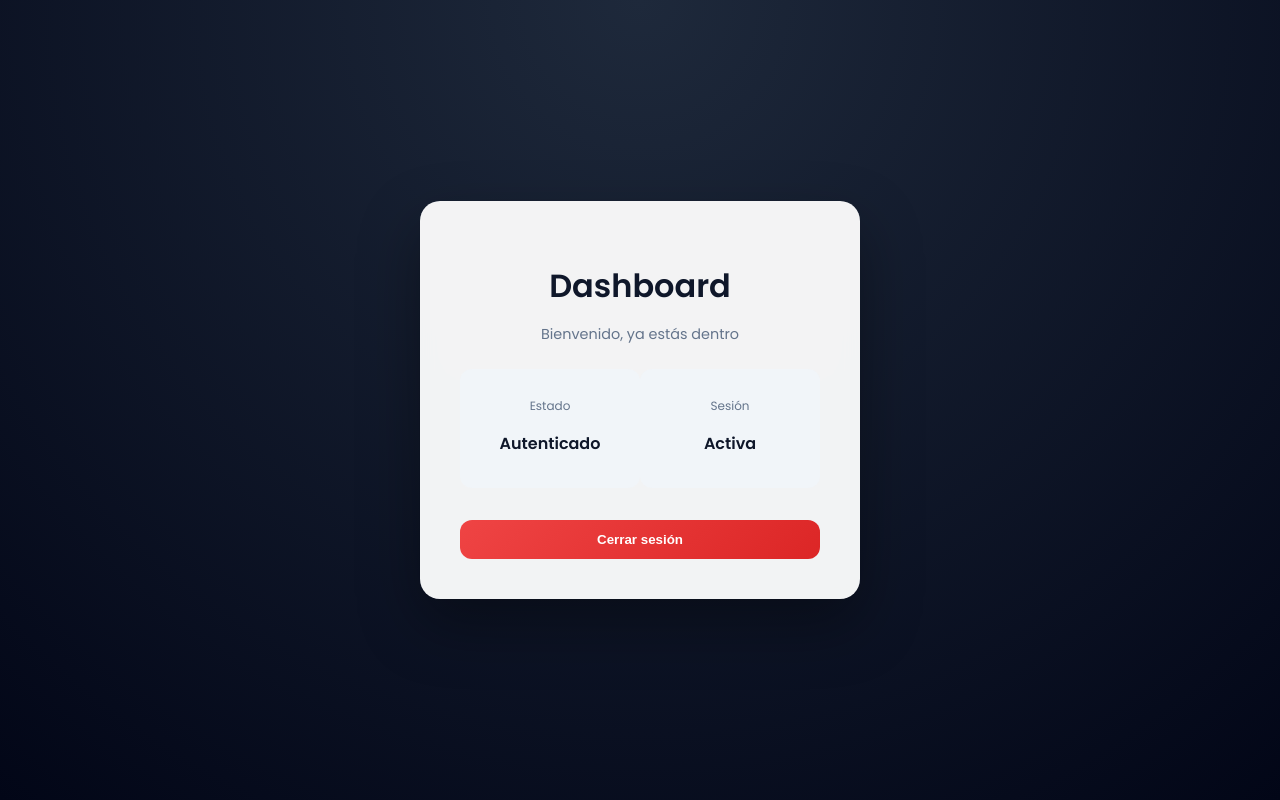
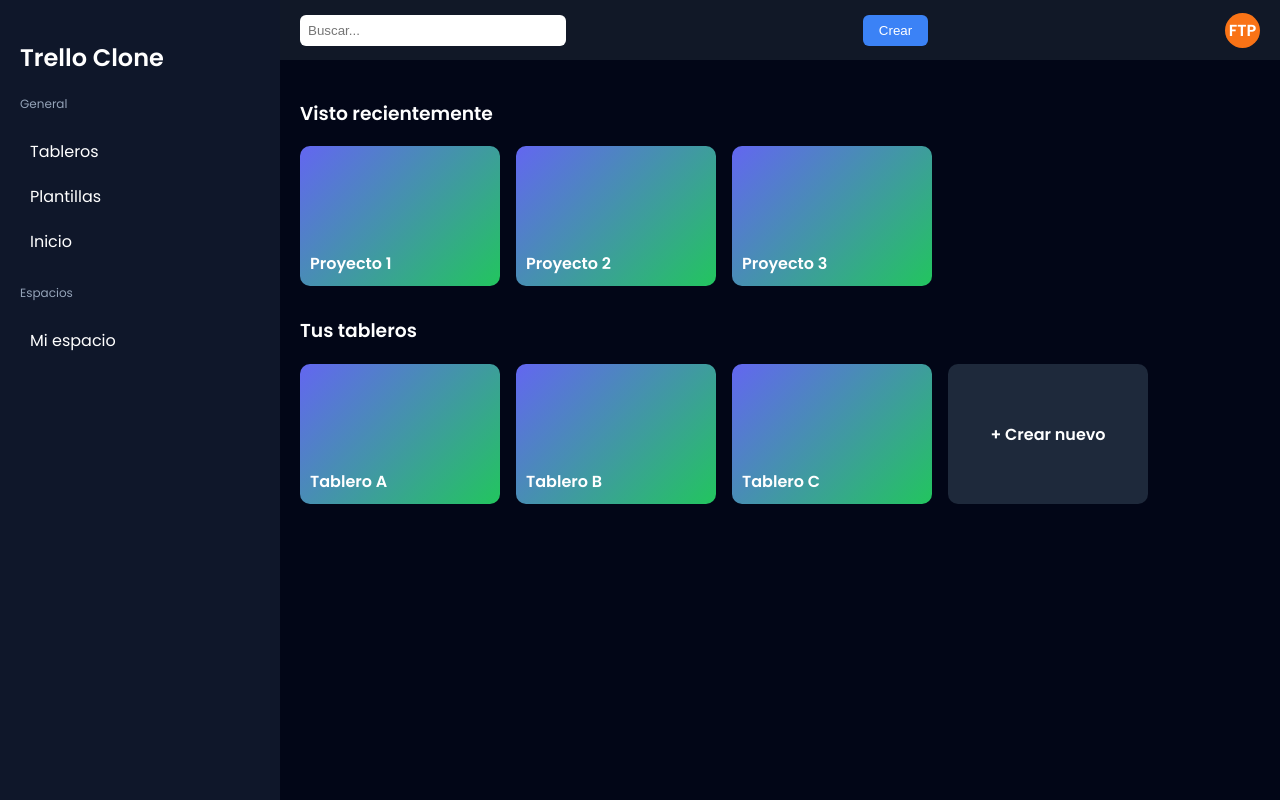
Before and after one commit to fbzinpy/trello_clone, a Vue app in the folder frontweb/: page /dashboard in a window 1280 px wide. Built offline with nearby package versions, Linux system fonts and the light colour scheme.

Commit message:
primer dashboard después de login

```diff
--- a/frontweb/src/App.vue
+++ b/frontweb/src/App.vue
@@ -1,3 +1,10 @@
 <template>
   <router-view />
 </template>
+
+<style>
+body {
+  margin: 0;
+  padding: 0;
+}
+</style>
--- a/frontweb/src/views/Dashboard.vue
+++ b/frontweb/src/views/Dashboard.vue
@@ -1,34 +1,72 @@
 <template>
-  <div class="container">
-    <div class="card">
-      <div class="header">
-        <h1>Dashboard</h1>
-        <p>Bienvenido, ya estás dentro</p>
-      </div>
+  <div class="layout">
+    <aside class="sidebar">
+      <h2 class="logo">Trello Clone</h2>
 
-      <div class="content">
-        <div class="info">
-          <p class="label">Estado</p>
-          <p class="value">Autenticado</p>
+      <nav>
+        <p class="menu-title">General</p>
+        <ul>
+          <li>Tableros</li>
+          <li>Plantillas</li>
+          <li>Inicio</li>
+        </ul>
+
+        <p class="menu-title">Espacios</p>
+        <ul>
+          <li>Mi espacio</li>
+        </ul>
+      </nav>
+    </aside>
+
+    <div class="main">
+      <header class="header">
+        <input type="text" placeholder="Buscar..." class="search" />
+        <button class="create">Crear</button>
+
+        <div class="profile" @click="toggleMenu">
+          FTP
+          <div v-if="open" class="dropdown">
+            <p class="email">fabiusc1855@gmail.com</p>
+            <hr />
+            <p class="item">Perfil</p>
+            <p class="item">Configuración</p>
+            <p class="item" @click="logout">Cerrar sesión</p>
+          </div>
+        </div>
+      </header>
+
+      <section class="content">
+        <h3>Visto recientemente</h3>
+
+        <div class="cards">
+          <div class="card">Proyecto 1</div>
+          <div class="card">Proyecto 2</div>
+          <div class="card">Proyecto 3</div>
         </div>
 
-        <div class="info">
-          <p class="label">Sesión</p>
-          <p class="value">Activa </p>
+        <h3 style="margin-top: 30px;">Tus tableros</h3>
+
+        <div class="cards">
+          <div class="card">Tablero A</div>
+          <div class="card">Tablero B</div>
+          <div class="card">Tablero C</div>
+          <div class="card add">+ Crear nuevo</div>
         </div>
-      </div>
-
-      <button class="logout" @click="logout">
-        Cerrar sesión
-      </button>
+      </section>
     </div>
   </div>
 </template>
 
 <script setup>
+import { ref } from 'vue'
 import { useAuthStore } from '../store/auth'
 
 const auth = useAuthStore()
+const open = ref(false)
+
+const toggleMenu = () => {
+  open.value = !open.value
+}
 
 const logout = () => {
   auth.logout()
@@ -37,109 +75,155 @@ const logout = () => {
 </script>
 
 <style scoped>
-.container {
+.layout {
+  display: flex;
   height: 100vh;
+  font-family: 'Poppins', sans-serif;
+}
+
+.sidebar {
+  width: 240px;
+  background: #0f172a;
+  color: white;
+  padding: 20px;
+}
+
+.logo {
+  margin-bottom: 20px;
+}
+
+.menu-title {
+  font-size: 12px;
+  color: #94a3b8;
+  margin-top: 20px;
+}
+
+ul {
+  list-style: none;
+  padding: 0;
+}
+
+li {
+  padding: 10px;
+  border-radius: 8px;
+  cursor: pointer;
+}
+
+li:hover {
+  background: #1e293b;
+}
+
+.main {
+  flex: 1;
+  display: flex;
+  flex-direction: column;
+  background: #020617;
+  color: white;
+}
+
+.header {
+  height: 60px;
+  background: #111827;
+  display: flex;
+  align-items: center;
+  justify-content: space-between;
+  padding: 0 20px;
+}
+
+.search {
+  width: 250px;
+  padding: 8px;
+  border-radius: 6px;
+  border: none;
+}
+
+.create {
+  background: #3b82f6;
+  border: none;
+  padding: 8px 16px;
+  color: white;
+  border-radius: 6px;
+  cursor: pointer;
+}
+
+.content {
+  padding: 20px;
+}
+
+.cards {
+  display: grid;
+  grid-template-columns: repeat(auto-fill, 200px);
+  gap: 16px;
+  margin-top: 10px;
+}
+
+.card {
+  height: 120px;
+  background: linear-gradient(135deg, #6366f1, #22c55e);
+  border-radius: 10px;
+  padding: 10px;
+  cursor: pointer;
+  display: flex;
+  align-items: flex-end;
+  font-weight: bold;
+}
+
+.card:hover {
+  opacity: 0.9;
+}
+
+.add {
+  background: #1e293b;
   display: flex;
   justify-content: center;
   align-items: center;
-  background: radial-gradient(circle at top, #1e293b, #020617);
-  font-family: 'Poppins', sans-serif;
 }
 
-/* TARJETA */
-.card {
-  background: rgba(255, 255, 255, 0.95);
-  backdrop-filter: blur(10px);
-  padding: 2.5rem;
-  border-radius: 20px;
-  width: 360px;
-  box-shadow: 0 25px 60px rgba(0, 0, 0, 0.35);
-  text-align: center;
-  animation: fadeIn 0.6s ease;
+.profile {
+  width: 35px;
+  height: 35px;
+  background: #f97316;
+  border-radius: 50%;
+  display: flex;
+  align-items: center;
+  justify-content: center;
+  color: white;
+  font-weight: bold;
+  cursor: pointer;
+  position: relative;
 }
 
-/* HEADER */
-.header h1 {
-  margin-bottom: 0.3rem;
-  color: #0f172a;
+.dropdown {
+  position: absolute;
+  top: 45px;
+  right: 0;
+  width: 220px;
+  background: #1f2937;
+  border-radius: 10px;
+  padding: 10px;
+  color: white;
+  box-shadow: 0 10px 30px rgba(0,0,0,0.5);
 }
 
-.header p {
-  color: #64748b;
-  font-size: 0.9rem;
-  margin-bottom: 1.5rem;
+.email {
+  font-size: 12px;
+  color: #9ca3af;
+  margin-bottom: 8px;
 }
 
-/* INFO */
-.content {
-  display: flex;
-  justify-content: space-between;
-  margin-bottom: 2rem;
+.item {
+  padding: 8px;
+  border-radius: 6px;
+  cursor: pointer;
 }
 
-.info {
-  background: #f1f5f9;
-  padding: 1rem;
-  border-radius: 12px;
-  width: 48%;
+.item:hover {
+  background: #374151;
 }
 
-.label {
-  font-size: 0.75rem;
-  color: #64748b;
+hr {
+  border: none;
+  border-top: 1px solid #374151;
+  margin: 8px 0;
 }
-
-.value {
-  font-weight: bold;
-  color: #0f172a;
-}
-
-/* BOTÓN */
-.logout {
-  width: 100%;
-  padding: 12px;
-  border: none;
-  border-radius: 12px;
-  background: linear-gradient(135deg, #ef4444, #dc2626);
-  color: white;
-  font-weight: 600;
-  cursor: pointer;
-  transition: 0.2s;
-}
-
-.logout:hover {
-  transform: translateY(-2px);
-  box-shadow: 0 10px 20px rgba(220, 38, 38, 0.3);
-}
-
-/* ANIMACIÓN */
-@keyframes fadeIn {
-  from {
-    opacity: 0;
-    transform: translateY(15px);
-  }
-  to {
-    opacity: 1;
-    transform: translateY(0);
-  }
-}
-
-:global(body) {
-  margin: 0 !important;
-  display: block !important;
-}
-
-:global(#app) {
-  width: 100% !important;
-  max-width: none !important;
-  margin: 0 !important;
-  border: none !important;
-  display: block !important;
-}
-
-.container {
-  width: 100%;
-  max-width: none;
-}
-
 </style>
```
Also changed, not shown: frontweb/src/style.css (line endings or trailing spaces), 2 other files (tests, documents, lock files or other folders).
